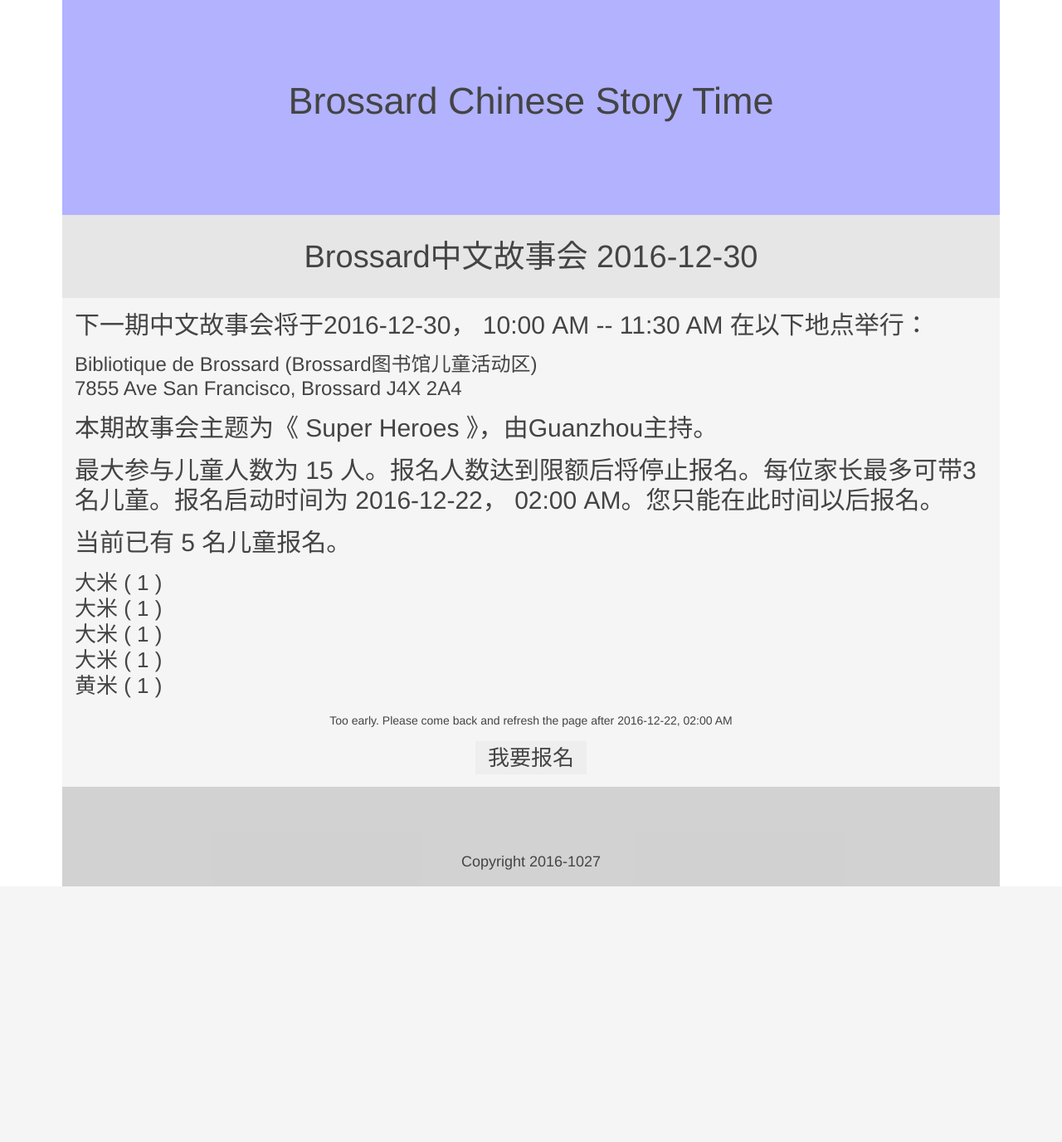
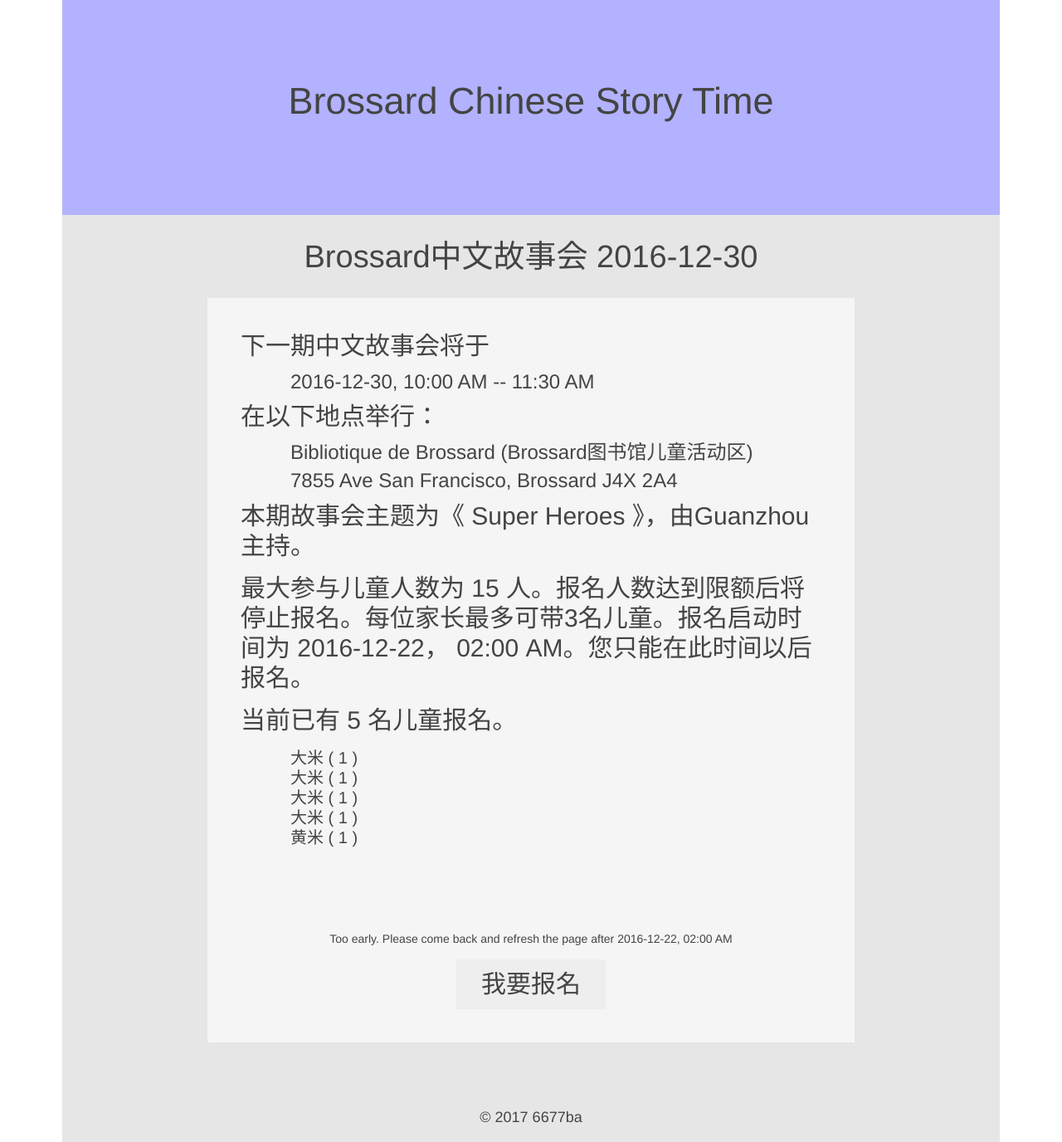
Before and after one commit to tawaye/bsdcnstory, a Django app: page /chinesestory/notice/ in a window 1280 px wide. Shown: the part 16-1392 px from the top of the page at 83% size. Before the commit the page ends 1084 px from the top, so only its background shows below. Run offline with Django 3.2, Linux system fonts and the light colour scheme; data comes from the database, SQL or seed files in the repository.

Commit message:
more layout

```diff
--- a/chinesestory/views.py
+++ b/chinesestory/views.py
@@ -194,10 +194,10 @@ def checknotice(notice):
 			pRegDate = datetime.strptime(notice['registration_date'], '%Y-%m-%d')
 			if pRegDate >= pDate:
 				errcode = 6
-				errmsgs.apped(errmsg[errocode])
+				errmsgs.append(errmsg[errcode])
 		except ValueError:
-			errocode = 6
-			errmsgs.apped(errmsg[errocode])
+			errcode = 6
+			errmsgs.apped(errmsg[errcode])
 	except ValueError:
 		errcode = 1
 		errmsgs.append(errmsg[errcode])
--- a/templates/base.html
+++ b/templates/base.html
@@ -25,7 +25,7 @@
 		{% endblock %}
 		</div>
 		<div class="uk-panel uk-text-center" style="background-color: rgba(128, 128,128, 0.2); padding-top: 80px; padding-bottom: 20px;">
-			<p style="font-size: 18px"> Copyright 2016-1027 </p>
+			<p style="font-size: 18px">&copy; 2017 6677ba</p>
 		</div>
 
 	</div>
--- a/templates/notice.html
+++ b/templates/notice.html
@@ -1,37 +1,40 @@
 {% extends "./base.html" %}
 {% block content %}
 
-	<div class="uk-panel uk-panel-box uk-container-center uk-text-left">
+	<div class="uk-panel uk-panel-box uk-container-center uk-text-left" style="width:700px; padding: 40px;">
 	{% if isactive %}
-		<p style="font-size: 30px; line-height: 120%">下一期中文故事会将于{{ gathering_date }}， {{ gathering_starttime }} -- {{ gathering_endtime }} 在以下地点举行：</p>
-		<p style="font-size: 24px; line-height: 120%">{{ gathering_place }} </br>
-		{{ gathering_address }} </p>
+		<p style="font-size: 30px; line-height: 120%">下一期中文故事会将于</p>
+		<p style="font-size: 24px; line-height: 80%; text-indent: 60px;">{{ gathering_date }}, {{ gathering_starttime }} -- {{ gathering_endtime }} </p>
+		<p style="font-size: 30px; line-height: 120%">在以下地点举行：</p>
+		<p style="font-size: 24px; line-height: 80%; text-indent: 60px;">{{ gathering_place }} </p>
+		<p style="font-size: 24px; line-height: 80%; text-indent: 60px;">{{ gathering_address }} </p>
 		<p style="font-size: 30px; line-height: 120%">本期故事会主题为《 {{ gathering_topic }} 》，由{{ gathering_moderator }}主持。</p>
 		<p style="font-size: 30px; line-height: 120%">最大参与儿童人数为 {{ max_groupsize }} 人。报名人数达到限额后将停止报名。每位家长最多可带3名儿童。报名启动时间为
 {{ registration_date }}， {{ registration_time }}。您只能在此时间以后报名。</p>
 		<p style="font-size: 30px; line-height: 120%">当前已有 {{ registration_count }} 名儿童报名。</p>
-		<ur class="uk-list" style="font-size: 26px; line-height: 120%">
+		<ur class="uk-list" style="font-size: 20px; line-height: 120%;">
 		{% for reg in registration_list %}
-			<li> {{ reg.parent_name }} ( {{ reg.num_of_children }} )</li>
+			<li style="padding-left: 60px;"> {{ reg.parent_name }} ( {{ reg.num_of_children }} )</li>
 		{% endfor %}
 		</ur>
-		<div class="uk-panel uk-margin-top uk-text-center">
+		<div class="uk-panel uk-text-center" style="padding-top: 100px">
 			{% if registration_allowed %}
 			<button class="uk-button uk-button-large uk-button-primary" style="font-size: 26px"><a href="/chinesestory/registration">我要报名</a></button>
 			{% else %}
 			<p>Too early. Please come back and refresh the page after {{ registration_date }}, {{registration_time }}</p>
-			<button class="uk-button uk-button-large" style="font-size: 26px">我要报名</button>
+			<button class="uk-button uk-button-large" style="width: 180px; height: 60px; font-size: 30px">我要报名</button>
 			{% endif %}
 		</div>
+	</div>
 	{% else %}
 		<p> {{ errmsg }}</p>
 	{% endif %}
 	{% if isadmin %}
-	<div class="uk-panel uk-container-center uk-text-center" style="width:480px">
+	<div class="uk-panel uk-container-center uk-text-center" style="padding-top: 60px;">
 		<form class="uk-form" method="post">
 		{% csrf_token %}
-		<button name="publishnotice" class="uk-button uk-button-primary">Publish</button>
-		<button name="modifynotice" class="uk-button uk-button-primary">Modify</button>
+		<button name="publishnotice" class="uk-button uk-button-primary" style="width: 180px; height: 60px; font-size: 30px;">Publish</button>
+		<button name="modifynotice" class="uk-button uk-button-primary" style="width: 180px; height: 60px; font-size: 30px;">Modify</button>
 		</form>
 	</div>
 	{% endif %}
```
Also changed, not shown: templates/createnotice.html (+10 -10 lines).
